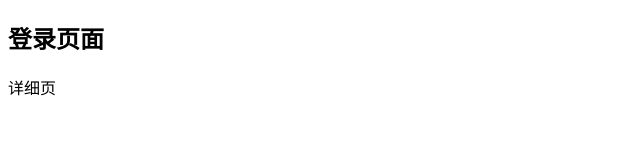
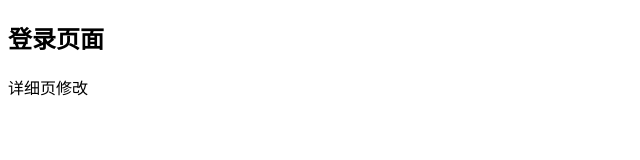
Before and after one commit to Faye1111/test, a plain HTML site: page login.html in a window 1280 px wide. Shown: the full height of the page, 0-640 px from the left. Drawn offline with Linux system fonts and the light colour scheme.

Commit message:
详细页修改

```diff
--- a/login.html
+++ b/login.html
@@ -8,6 +8,6 @@
 </head>
 <body>
   <h2>登录页面</h2>
-  <main>详细页</main>
+  <main>详细页修改</main>
 </body>
 </html>
```
